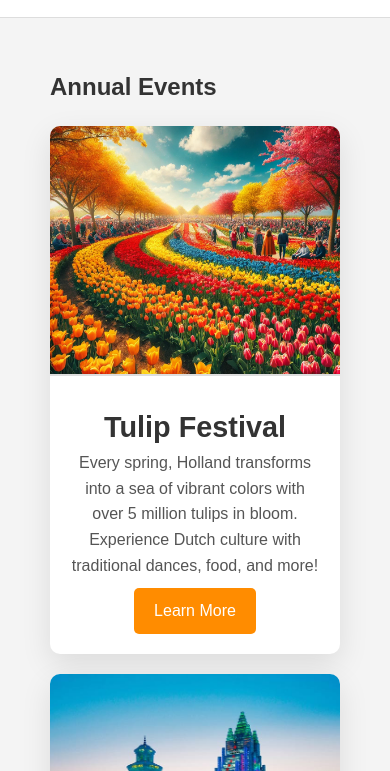
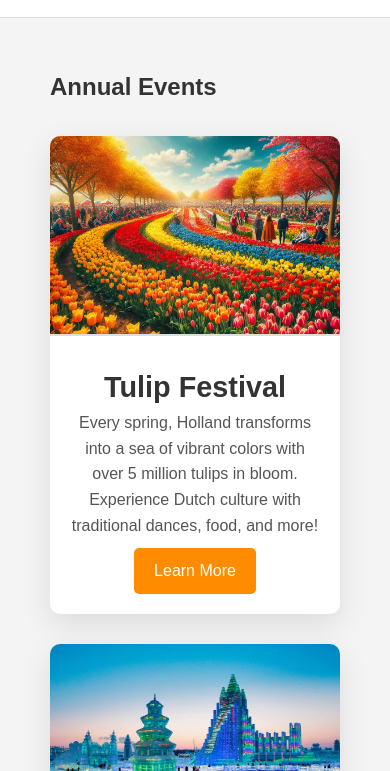
Before and after one commit to Manh2964/html-project-coursera, a plain HTML site: page index.html in a window 390 px wide. Shown: the part 1066-1837 px from the top of the page. Drawn offline with Linux system fonts and the light colour scheme.

Commit message:
Update style.css

```diff
--- a/style.css
+++ b/style.css
@@ -75,14 +75,16 @@ body {
 
 .intro-image img {
     width: 100%;
+    height: 100%;
+    object-fit: cover;
     border-radius: 10px;
 }
 
 /* Event Section */
 .events {
     display: grid;
-    grid-template-columns: repeat(auto-fill, minmax(250px, 1fr));
-    gap: 20px;
+    grid-template-columns: repeat(auto-fill, minmax(300px, 1fr));
+    gap: 30px;
     padding: 50px;
 }
 
@@ -95,12 +97,12 @@ body {
 }
 
 .event-card:hover {
-    transform: translateY(-5px);
+    transform: translateY(-10px);
 }
 
 .event-card img {
     width: 100%;
-    height: 250px;
+    height: 200px;
     object-fit: cover;
     border-bottom: 2px solid #ddd;
 }
@@ -238,5 +240,10 @@ footer {
 
     .intro-image img {
         width: 100%;
+        height: 300px;
+    }
+
+    .events {
+        grid-template-columns: repeat(auto-fill, minmax(250px, 1fr));
     }
 }
```
